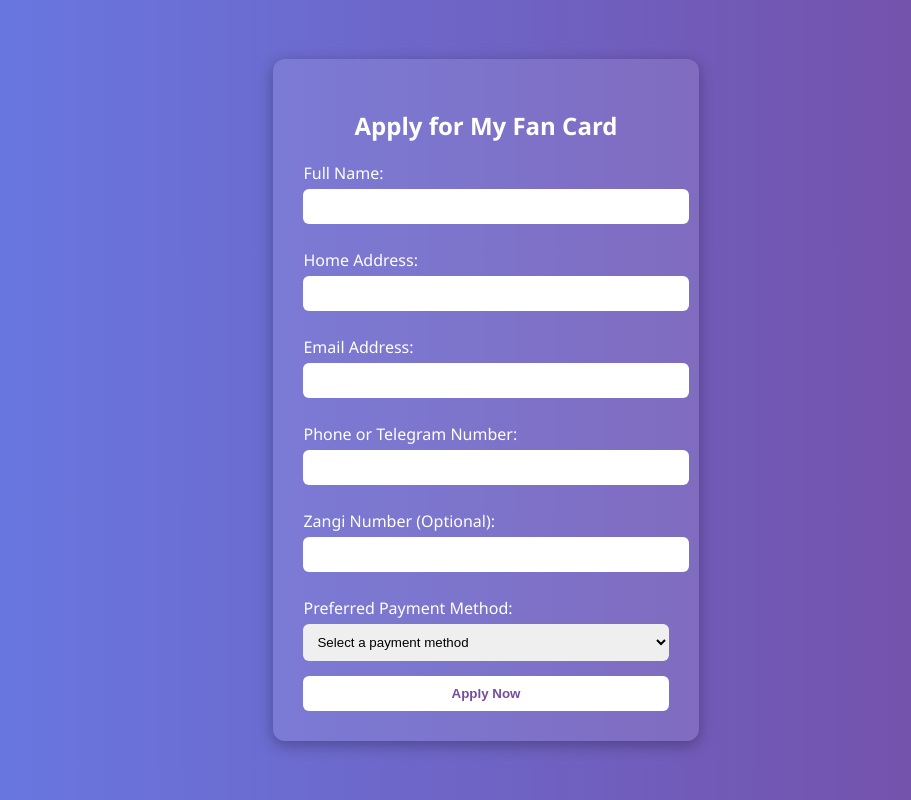
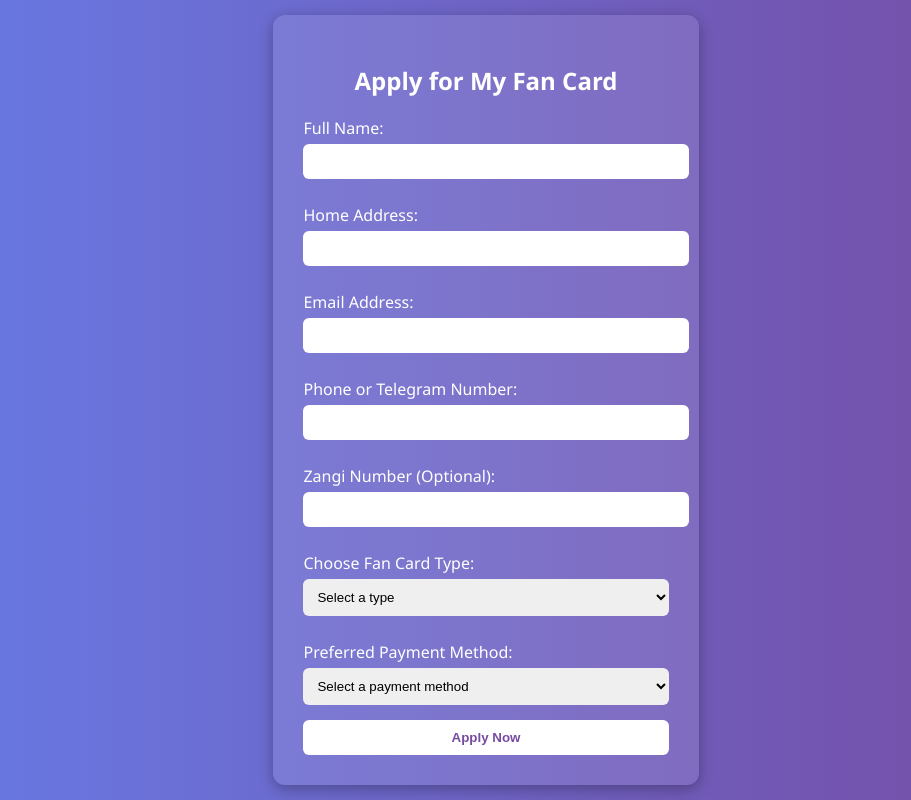
Before and after one commit to Beamerboyz/My-cl-fan-card, a plain HTML site: page index.html in a window 1280 px wide. Shown: the whole page, without its empty margins (184-1095 px from the left). Drawn offline with Linux system fonts and the light colour scheme.

Commit message:
Update index.html

```diff
--- a/index.html
+++ b/index.html
@@ -82,6 +82,14 @@
       <label for="zangi">Zangi Number (Optional):</label>
       <input type="text" id="zangi" name="zangi" />
 
+
+       <label for="cardtype">Choose Fan Card Type:</label>
+<select name="cardtype" id="cardtype" required>
+  <option value="">Select a type</option>
+  <option value="Basic Fan Card">Basic Fan Card</option>
+  <option value="Premium Fan Card">Premium Fan Card</option>
+  <option value="VIP Fan Card">VIP Fan Card</option>
+</select>
       <label for="payment">Preferred Payment Method:</label>
       <select id="payment" name="payment" required>
         <option value="" disabled selected>Select a payment method</option>
```
